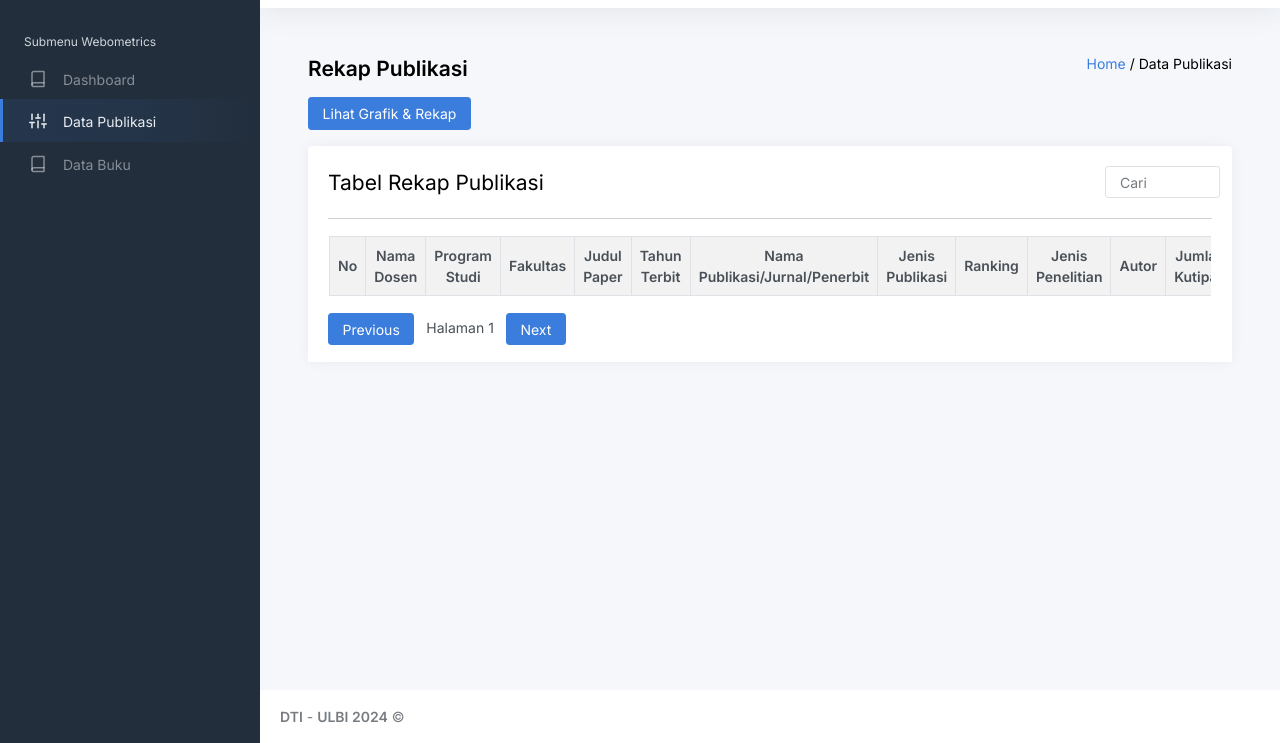
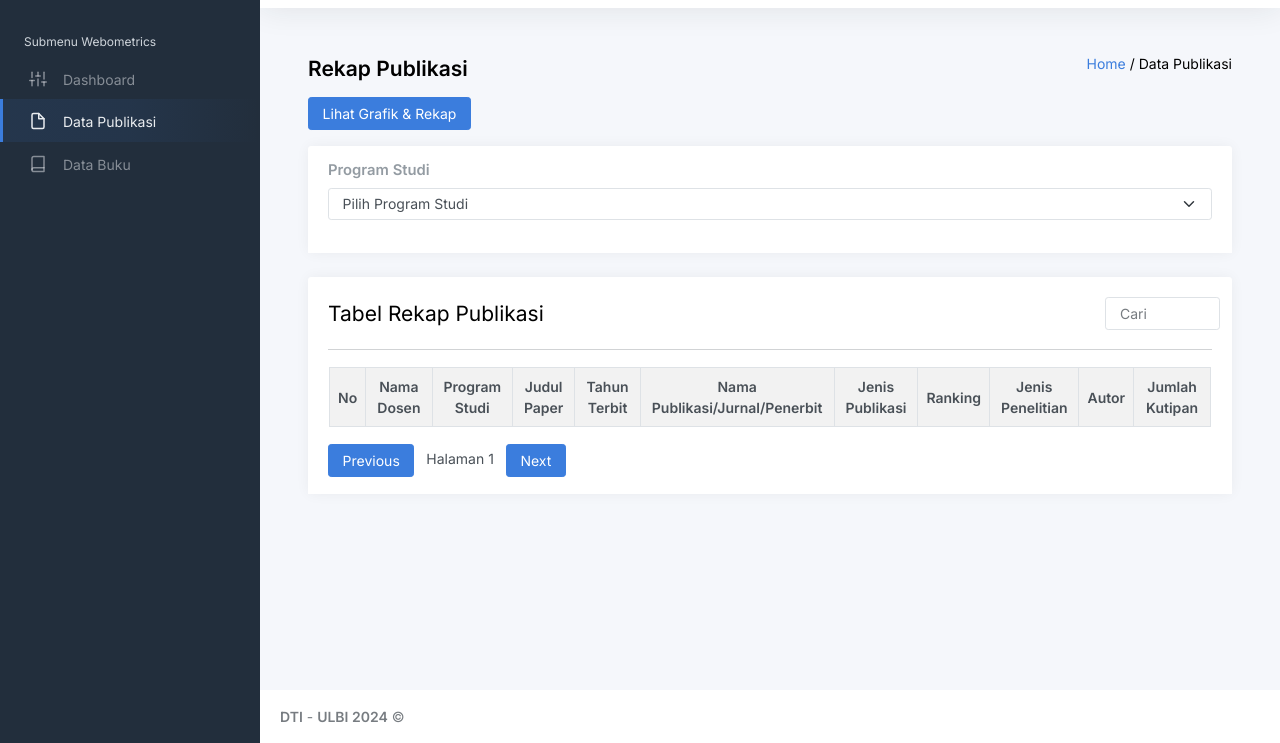
Before and after one commit to uiteung/webometrics, a website: page publikasi_view.html in a window 1280 px wide. Shown: the part 57-800 px from the top of the page. Drawn offline with Linux system fonts and the light colour scheme.

Commit message:
add fitur select prodi for fetch data by kode prodi

```diff
--- a/publikasi_view.html
+++ b/publikasi_view.html
@@ -38,13 +38,13 @@
 
 					<li class="sidebar-item">
 						<a class="sidebar-link" href="index.html">
-              <i class="align-middle" data-feather="book"></i> <span class="align-middle">Dashboard</span>
+              <i class="align-middle" data-feather="sliders"></i> <span class="align-middle">Dashboard</span>
             </a>
 					</li>
 
 					<li class="sidebar-item active">
 						<a class="sidebar-link" href="publikasi_view.html">
-              <i class="align-middle" data-feather="sliders"></i> <span class="align-middle">Data Publikasi</span>
+              <i class="align-middle" data-feather="file"></i> <span class="align-middle">Data Publikasi</span>
             </a>
 					</li>
 
@@ -127,6 +127,16 @@
 				  <a href="publikasi_graph.html" class="btn btn-primary mb-3">Lihat Grafik & Rekap</a>
 				  <div class="row justify-content-center">
 					<div class="col-12">
+						<div class="card">
+							<div class="card-header">
+								<h5 class="card-title mb-2">Program Studi</h5>
+								<select class="form-select mb-3" id="prodiSelect">
+								<option selected>Pilih Program Studi</option>
+									<option value="14">D4 Teknik Informatika</option>
+									<option value="13">D3 Teknik Informatika</option>
+								</select>
+							</div>
+						  </div>
 					  <div class="card">
 						<div class="card-header">
 						  <div class="row no-gutters" style="height: 40px">
@@ -159,7 +169,6 @@
 								  <th>No</th>
 								  <th>Nama Dosen</th>
 								  <th>Program Studi</th>
-								  <th>Fakultas</th>
 								  <th>Judul Paper</th>
 								  <th>Tahun Terbit</th>
 								  <th>Nama Publikasi/Jurnal/Penerbit</th>
```
Also changed, not shown: buku_view.html (+12 -3 lines).
